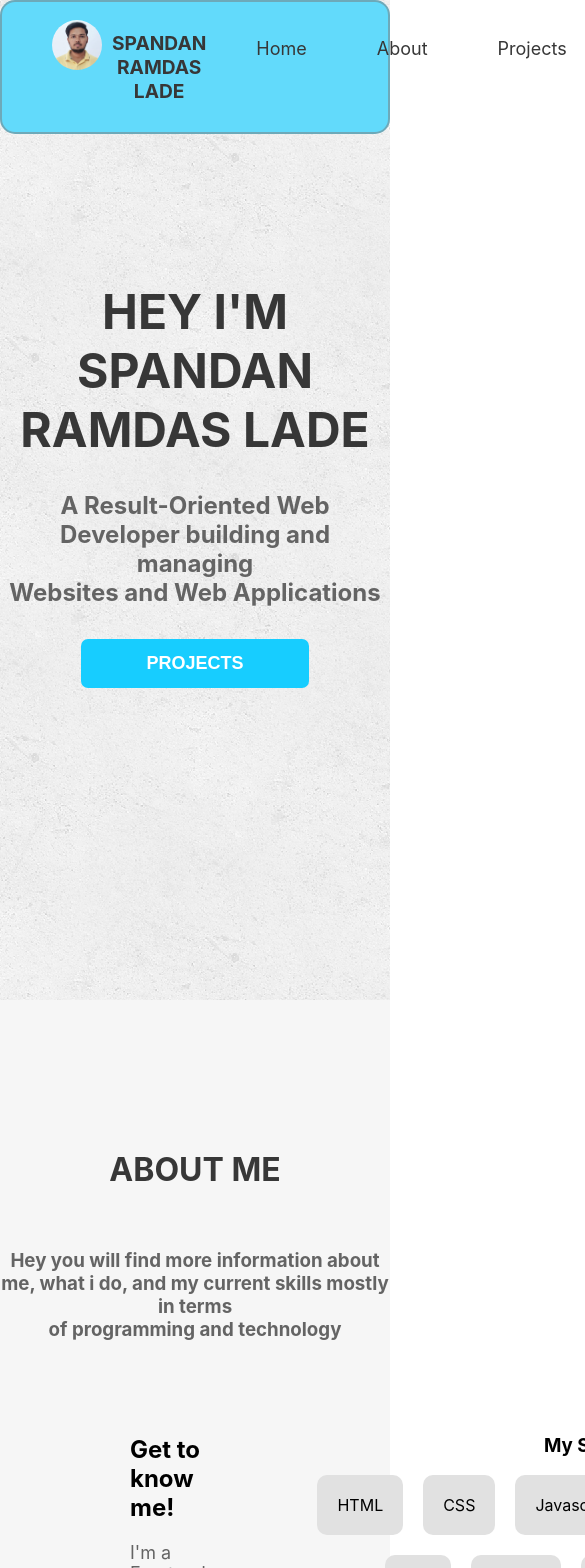
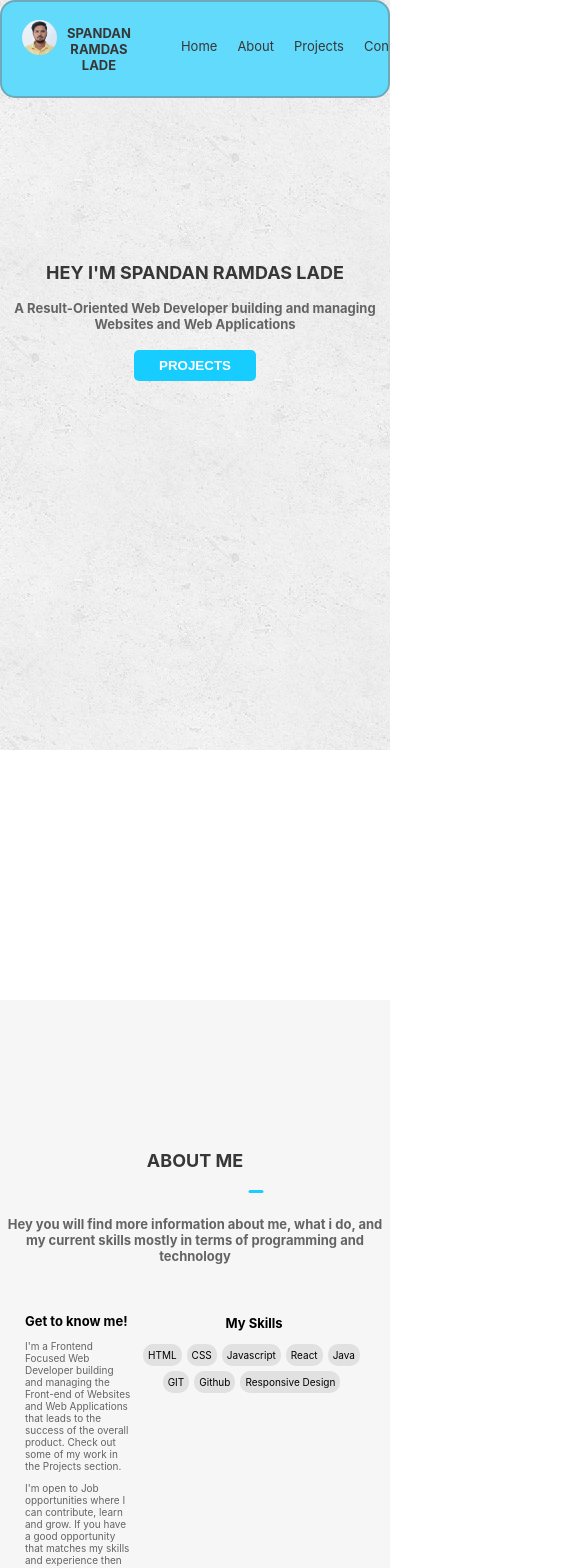
Before and after one commit to spandanlade/portfolio-website, a React (Create React App) app: page / in a window 390 px wide. Shown: the top 1568 px of the page, 585 px wide, since content can reach past the window. Built offline with nearby package versions, Linux system fonts and the light colour scheme.

Commit message:
making responsive: ongoing...

```diff
--- a/public/index.html
+++ b/public/index.html
@@ -2,7 +2,7 @@
 <html lang="en">
   <head>
     <meta charset="utf-8" />
-    <link rel="icon" href="%PUBLIC_URL%/favicon.ico" />
+    <link rel="icon" href="progileimag.jpg" />
     <meta name="viewport" content="width=device-width, initial-scale=1" />
     <meta name="theme-color" content="#000000" />
     <meta
--- a/src/App.css
+++ b/src/App.css
@@ -72,6 +72,8 @@ nav{
   border-radius:15px;
   /* margin-top: 5px; */
   z-index: 1;
+  max-width:100%;
+  overflow-x:auto;
 }
 img{
   /* border:2px solid black; */
@@ -86,7 +88,10 @@ img{
   cursor:default;
 }
 .title{
+  text-align: center;
   color:rgb(55, 55, 55);
+  max-width:none;
+  /* font-size: x-large; */
 }
 #aboutme{
   margin-top: 50px;
@@ -109,9 +114,7 @@ img{
   color:rgb(100, 100, 100);
   text-align: center;
 }
-.Home_box{
-  font-size: x-large;
-}
+
 a{
   text-decoration: none;
   color:rgb(55, 55, 55);
@@ -231,3 +234,76 @@ p{
 h2{
   text-align: left;
 }
+
+::-webkit-scrollbar{
+  display: none;
+}
+.profile_image{
+  height:50px;
+  width: 50px;
+  object-fit:cover;
+}
+@media (max-width:768px){
+  #profile_name{
+    font-size: small;
+  }
+   .left-nav{
+    margin-left: 10px;
+   }
+   .title{
+    font-size: large;
+   }
+   .subtext{
+    font-size: small;
+   }
+   #projectbutton{
+    font-size: smaller;
+    padding:8px 25px;
+    border-radius: 5px;
+   }
+   .right-nav li a{
+    font-size:small;
+   }
+   .right-nav li{
+    margin-right: 0px;
+   }
+   .right-nav{
+    margin-right: 0px;
+   }
+   .profile_image{
+    height: 35px;
+    width: 35px;
+    object-fit: conver;
+   }
+   #aboutcontent{
+    margin:5px 25px;
+   }
+   p{font-size: x-small;}
+   h2{
+    font-size: small;
+   }
+   .skills{
+font-size: x-small;
+margin-right: 5px;
+margin-bottom: 5PX;
+padding:5px;
+
+   }
+   #aboutskills{
+    margin-left: 10px;
+
+   }
+   #myskills{
+    font-size: small;
+   }
+   #aboutme::after{
+    left:256px;
+    top:190px;
+    height: 3px;
+    width: 15px;
+   }
+   #Home_compo{
+    height:500px;
+   }
+
+}
--- a/src/Components/About.js
+++ b/src/Components/About.js
@@ -4,11 +4,11 @@ export default function About() {
   return (
     <div id='about_comp'>
       <h1 id='aboutme' className='title'>ABOUT ME</h1> <br></br>
-      <h3 className='subtext'>Hey you will find more information about me, what i do, and my current skills mostly in terms <br></br> of programming and technology</h3><br></br>
+      <h3 className='subtext'>Hey you will find more information about me, what i do, and my current skills mostly in terms of programming and technology</h3><br></br>
       <div id='aboutcontent'>
         <div id='aboutcontex'>
         <h2>Get to know me!</h2>
-        <p>I'm a Frontend Focused Web Developer building and managing the <br></br> Front-end of Websites and Web Applications that leads to the success of <br></br> the overall product. Check out some of my work in the Projects section.</p>
+        <p>I'm a Frontend Focused Web Developer building and managing the Front-end of Websites and Web Applications that leads to the success of the overall product. Check out some of my work in the Projects section.</p>
         <p>I'm open to Job opportunities where I can contribute, learn and grow. If you have a good opportunity that matches my skills and experience then don't hesitate to contact me.</p>
       </div>
       <div id='aboutskills'>
--- a/src/Components/Navbar.js
+++ b/src/Components/Navbar.js
@@ -5,7 +5,7 @@ export default function Navbar(props) {
     <div>
         <nav>
               <span className='left-nav' onClick={props.homebutton}>
-                <img src='/images/Profileimage.jpeg' height={'50px'} width={'50px'} alt='profileimage'></img>
+                <img src='/images/Profileimage.jpeg' alt='profileimage' className='profile_image'></img>
                 <h3 id='profile_name'>SPANDAN RAMDAS LADE</h3>
               </span>
                <ul className='right-nav'>
```
Also changed, not shown: public/Profileimage.jpeg (added).
